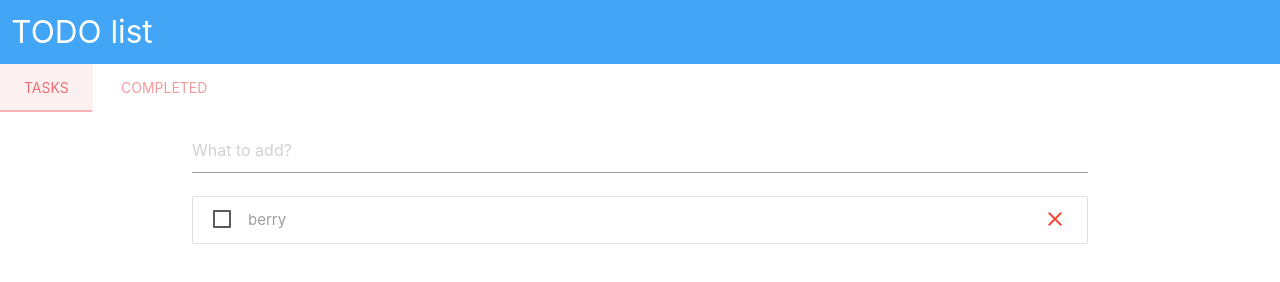
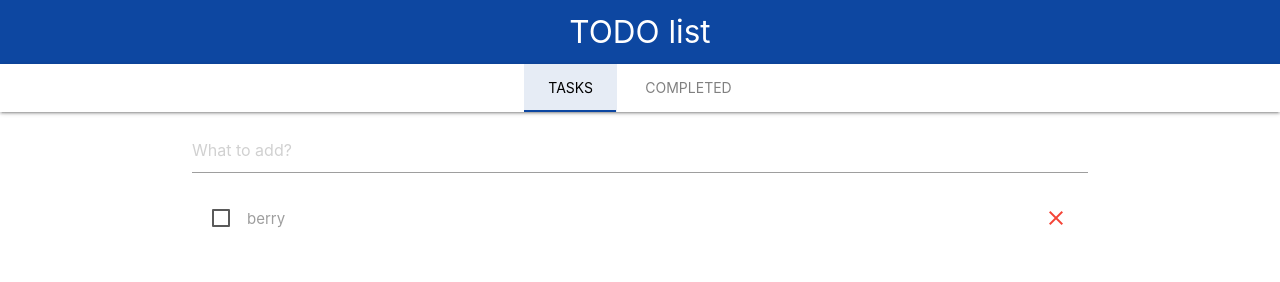
Before and after one commit to matikka96/TODO-list-Vue-Materialize, a plain HTML site: page index.html in a window 1280 px wide. Both pictures are taken after a click on the link "TASKS". Drawn offline with nearby package versions, Linux system fonts and the light colour scheme.

Commit message:
touch support added, minor fixes

```diff
--- a/index.html
+++ b/index.html
@@ -4,42 +4,34 @@
 <head>
     <meta charset="UTF-8">
     <title>TODO LIST</title>
-    <link rel="stylesheet" href="styles.css">
     <link rel="apple-touch-icon" href="apple-touch-icon.png">
     <link rel="manifest" href="manifest.json">
     <link rel="manifest" href="manifest_ios.json">
     <meta name="viewport" content="width=device-width, initial-scale=1.0">
-    <script src="https://cdn.jsdelivr.net/npm/vue@2.5.17/dist/vue.js"></script>
-    <!-- Compiled and minified CSS -->
     <link rel="stylesheet" href="https://cdnjs.cloudflare.com/ajax/libs/materialize/1.0.0/css/materialize.min.css">
-    <!-- Compiled and minified JavaScript -->
-    <!-- <script src="https://cdnjs.cloudflare.com/ajax/libs/materialize/1.0.0/js/materialize.min.js"></script> -->
-    <!-- Google icons -->
+    <link rel="stylesheet" href="styles.css">
     <link href="https://fonts.googleapis.com/icon?family=Material+Icons" rel="stylesheet">
 </head>
 
 <body>
-	<!-- <div id="background"></div> -->
 	<div id="app" class="">
-		<!-- <div class="header">
-			<h2 class="center-align">TODO LIST</h2>
-			<a href="https://www.tikka.top" target="blank">by matvei tikka</a>
-		</div> -->
+		<div id="header">
 			<nav>
-			<div class="nav-wrapper blue lighten-1">
+				<div class="nav-wrapper blue darken-4">
 					<div class="row">
 						<div class="col s12">
-						<a href="#!" class="brand-logo">TODO list</a>
+							<a href="https://www.tikka.top/stuff/todolist/" class="brand-logo center">TODO list</a>
 						</div>
 					</div>
 				</div>
 			</nav>
-		<div class="white">
-			<ul id="tabs-swipe" class="tabs">
-				<li class="tab"><a class="active" href="#tab-tasks">tasks</a></li>
+			<ul id="tabs-swipe" class="tabs center z-depth-1">
+				<li class="tab active"><a href="#tab-tasks">tasks</a></li>
 			  	<li class="tab"><a href="#tab-completed">Completed</a></li>
 			</ul>
-			<div id="tab-tasks" class="container">
+		</div>
+		<div class="white container">
+			<div id="tab-tasks">
 				    <div class="input-field">
 				        <input onfocus="this.value=''" v-model="itemName" placeholder="What to add?" @keydown.enter="addToList()">
 				    </div>
@@ -55,7 +47,7 @@
 					></uncompleted>
 				</div>
 			</div>
-			<div id="tab-completed" class="container">
+			<div id="tab-completed">
 				<div class="collection">
 					<completed
 					v-for="(item, index) in items"
@@ -71,21 +63,20 @@
 		</div>
 
 	</div>
-<!--div
-Vue startshere!
-Some tips for components: https://vuejs.org/v2/guide/components.html#Sending-Messages-to-Parents-with-Events
-<input type="checkbox" id="checkbox" v-model="done" v-on:click="$emit('act-update', index)">
-<button v-on:click="$emit('act-update', index)">O</button>
--->
+
+<!-- Materialize initializatin -->
 	<script src="https://ajax.googleapis.com/ajax/libs/jquery/3.3.1/jquery.min.js"></script>
     <script src="https://cdnjs.cloudflare.com/ajax/libs/materialize/1.0.0/js/materialize.min.js"></script>
     <script>
-    	// var el = document.getElementById("tabs-swipe");
-    	// var instance = M.Tabs.init(el);
         $(document).ready(function(){
-          $('.tabs').tabs();
+          $('.tabs').tabs({
+          	swipeable : true
+          });
         });
     </script>
+
+<!-- Vue starts here! -->
+	<script src="https://cdn.jsdelivr.net/npm/vue@2.5.17/dist/vue.js"></script>
 	<script>
 		Vue.component('uncompleted', {
 			props: ['text', 'done', 'index', ],
@@ -130,13 +121,18 @@ Some tips for components: https://vuejs.org/v2/guide/components.html#Sending-Mes
 			methods: {
 				addToList() {
 					var format = /[!@#$%^&*()_+\-=\[\]{};':"\\|,.<>\/?]+/;
-					if (this.itemName.length > 30) {
-						alert("You can't enter more than 30 characters");
+					if (this.itemName.length > 15) {
+						alert("You can't enter more than 15 characters");
 						this.itemName = '';
 						return;
 					}
 					if (this.itemName == '') {
 						alert("Please enter something");
+						this.itemName = '';
+						return;
+					}
+					if (format.test(this.itemName)) {
+						alert("You can't enter special characters");
 						this.itemName = '';
 						return;
 					}
@@ -159,13 +155,6 @@ Some tips for components: https://vuejs.org/v2/guide/components.html#Sending-Mes
 				toggleCompleted() {
 					var s = document.getElementById("completed-switch").style;
 					console.log(s.display)
-					// if (this.showCompleted == true) {
-					// 	s.display = "none"
-					// 	this.showCompleted = false;
-					// } else {
-					// 	s.display = "flex"
-					// 	this.showCompleted = true;
-					// }
 				}
 			},
 			mounted() {
--- /dev/null
+++ b/styles.css
@@ -0,0 +1,27 @@
+#header {
+	 top: 0;
+	 position: sticky;
+	 position: -webkit-sticky;
+	 z-index: 10;
+}
+.tabs .tab a {
+	color: grey;
+}
+.tabs .indicator {
+    background-color: rgb(12,70,161);
+}
+.tabs .tab a:focus, .tabs .tab a:focus.active {
+	background-color: rgba(12,70,161,0.1);
+	color: black;
+}
+.tabs .tab a:hover, .tabs .tab a.active {
+	color: black;
+}
+input:not([type]):focus:not([readonly]), input[type="text"]:not(.browser-default):focus:not([readonly]), input[type="password"]:not(.browser-default):focus:not([readonly]), input[type="email"]:not(.browser-default):focus:not([readonly]), input[type="url"]:not(.browser-default):focus:not([readonly]), input[type="time"]:not(.browser-default):focus:not([readonly]), input[type="date"]:not(.browser-default):focus:not([readonly]), input[type="datetime"]:not(.browser-default):focus:not([readonly]), input[type="datetime-local"]:not(.browser-default):focus:not([readonly]), input[type="tel"]:not(.browser-default):focus:not([readonly]), input[type="number"]:not(.browser-default):focus:not([readonly]), input[type="search"]:not(.browser-default):focus:not([readonly]), textarea.materialize-textarea:focus:not([readonly]) {
+    border-bottom: 1px solid rgb(12,70,161);
+    -webkit-box-shadow: 0 1px 0 0 rgb(12,70,161);
+    box-shadow: 0 1px 0 0 rgb(12,70,161);
+}
+.collection {
+	border: none;
+}
```
Also changed, not shown: 1 other file. Lines whose indentation alone changed are shown as unchanged.
